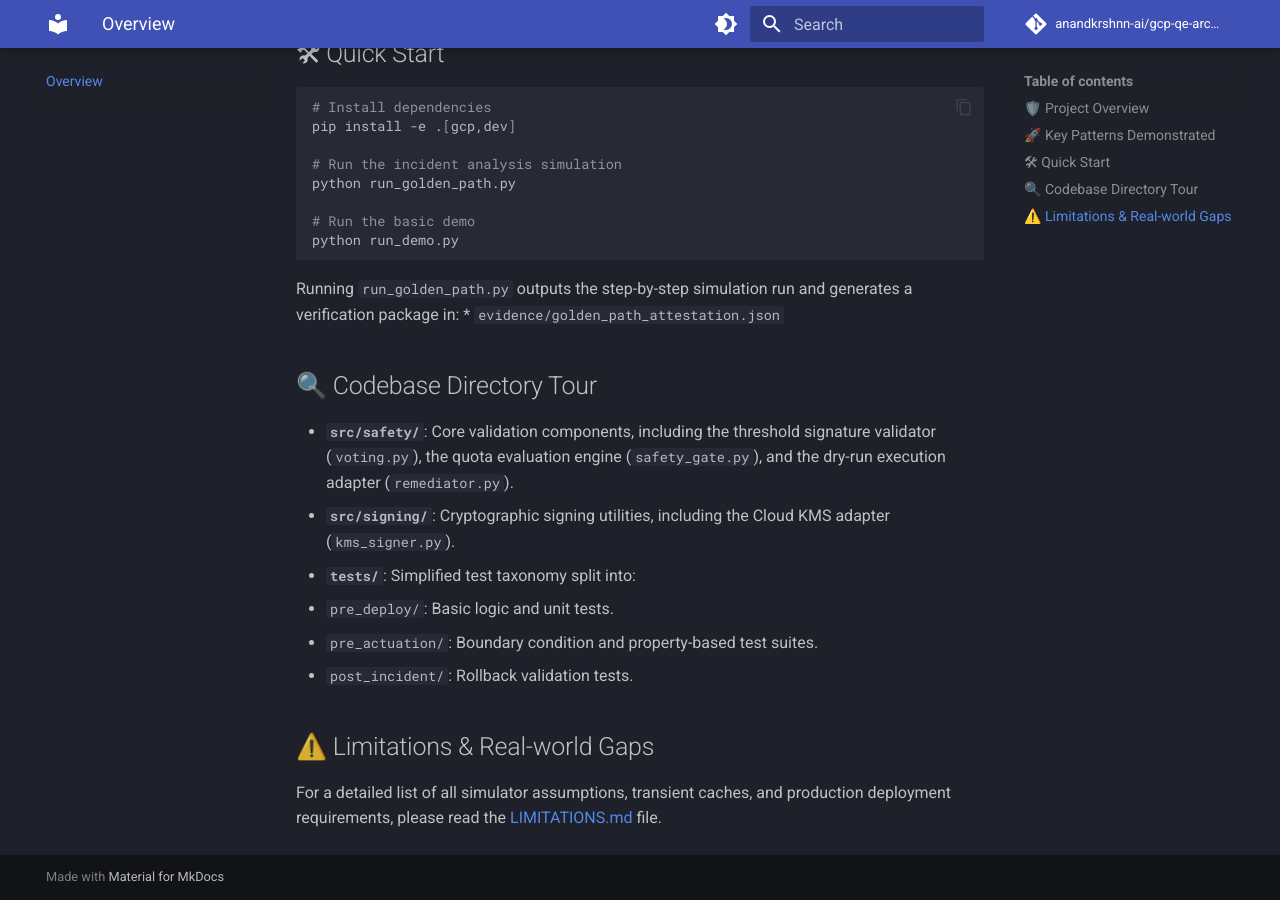
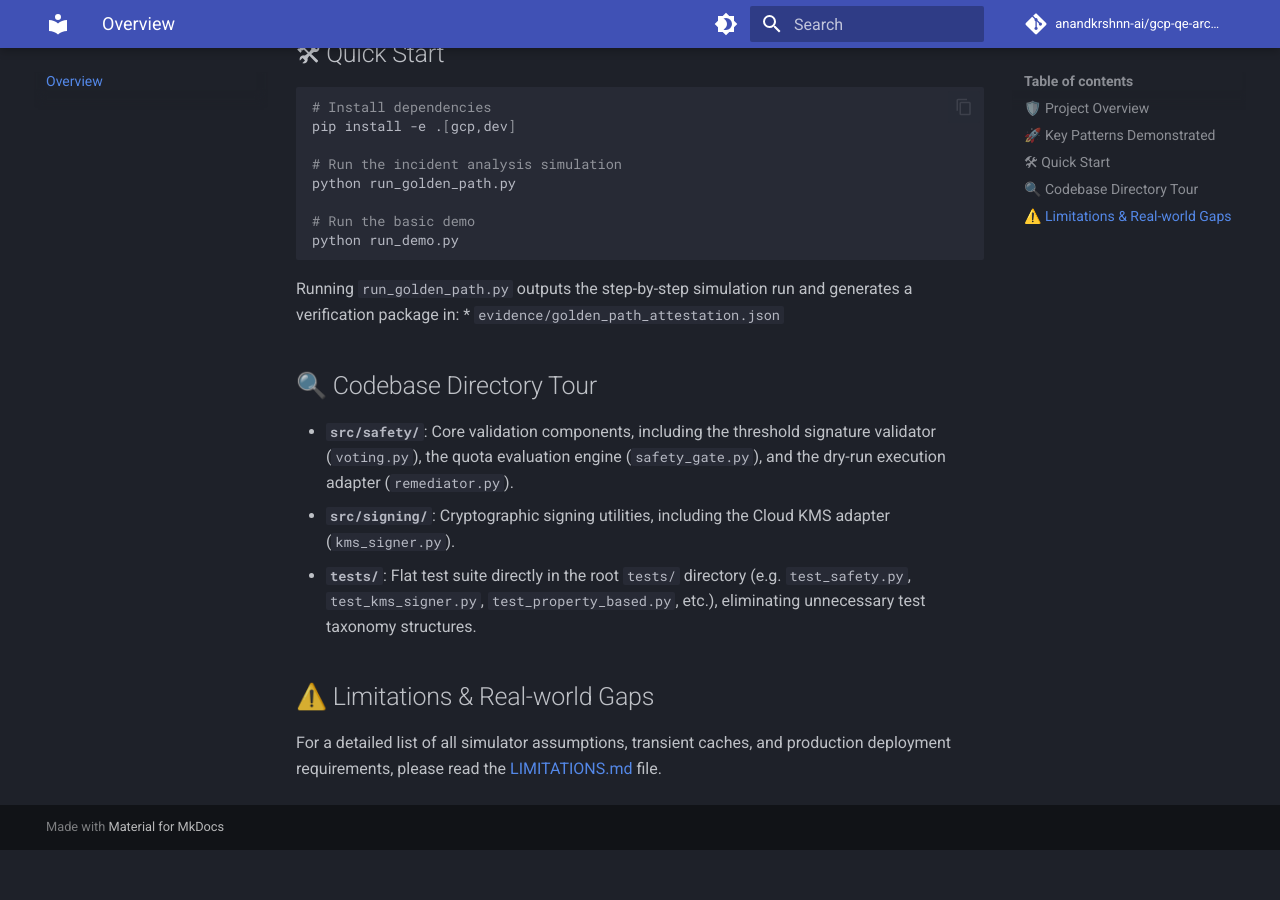
Before and after one commit to anandkrshnn-ai/gcp-qe-architecture, an MkDocs documentation site: the page built from docs/index.md, in a window 1280 px wide and 900 px high, scrolled down 889 px. Built offline with MkDocs 1.6.1 and Material for MkDocs 9.7.7, drawn with Linux system fonts in a browser that asks for light colours; comment, search, counter and statistics services are not loaded; after the commit the page ends 1739 px from its top, so only the background shows below that.

Commit message:
Update docs and LIMITATIONS.md to reflect the flat test structure and the removal of the authenticity scorer module

```diff
--- a/README.md
+++ b/README.md
@@ -34,10 +34,7 @@ Running `run_golden_path.py` outputs the step-by-step simulation run and generat
 
 * **`src/safety/`**: Core validation components, including the threshold signature validator (`voting.py`), the quota evaluation engine (`safety_gate.py`), and the dry-run execution adapter (`remediator.py`).
 * **`src/signing/`**: Cryptographic signing utilities, including the Cloud KMS adapter (`kms_signer.py`).
-* **`tests/`**: Simplified test taxonomy split into:
-  - `pre_deploy/`: Basic logic and unit tests.
-  - `pre_actuation/`: Boundary condition and property-based test suites.
-  - `post_incident/`: Rollback validation tests.
+* **`tests/`**: Flat test suite directly in the root `tests/` directory (e.g. `test_safety.py`, `test_kms_signer.py`, `test_property_based.py`, etc.), eliminating unnecessary test taxonomy structures.
 
 ## ⚠️ Limitations & Real-world Gaps
 For a detailed list of all simulator assumptions, transient caches, and production deployment requirements, please read the [LIMITATIONS.md](LIMITATIONS.md) file.
```
Also changed, not shown: LIMITATIONS.md (+1 -1 lines).
